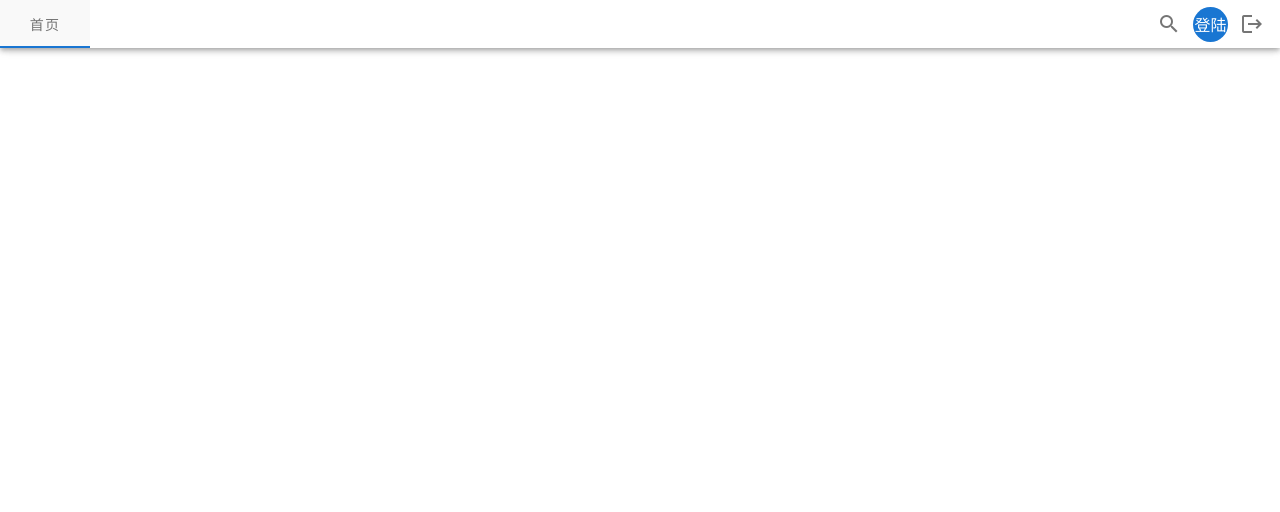
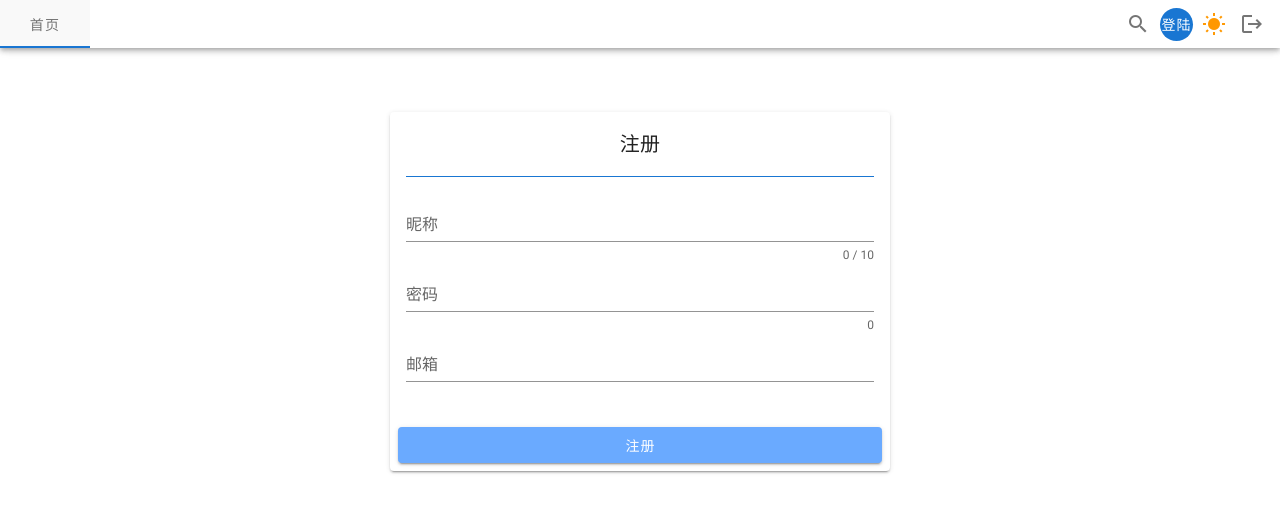
Before and after one commit to zhezhic/blog-frontend, a Vue app: page /register in a window 1280 px wide. Shown: the top 512 px of the page. Built offline with nearby package versions, Linux system fonts and the light colour scheme.

Commit message:
create login and register commponet

```diff
--- a/package.json
+++ b/package.json
@@ -8,6 +8,7 @@
     "lint": "vue-cli-service lint"
   },
   "dependencies": {
+    "axios": "^0.21.1",
     "core-js": "^3.6.5",
     "vue": "^2.6.11",
     "vue-router": "^3.2.0",
--- a/public/index.html
+++ b/public/index.html
@@ -1,5 +1,5 @@
 <!DOCTYPE html>
-<html lang="en">
+<html lang="zh-CN">
   <head>
     <meta charset="utf-8">
     <meta http-equiv="X-UA-Compatible" content="IE=edge">
--- a/src/router/index.js
+++ b/src/router/index.js
@@ -15,6 +15,16 @@ const routes = [
     name: 'Home',
     component: Home
   },
+  {
+    path: '/login',
+    name: 'Login',
+    component: ()=> import('views/user/Login')
+  },
+  {
+    path: '/register',
+    name: 'Register',
+    component: ()=> import('views/user/Register')
+  }
 ]
 
 const router = new VueRouter({
--- a/src/views/Navbar.vue
+++ b/src/views/Navbar.vue
@@ -1,32 +1,52 @@
 <template>
   <nav>
+    <!--    工具栏-->
     <v-toolbar dense>
       <v-app-bar-nav-icon v-if="$vuetify.breakpoint.xs" @click="drawer=!drawer"></v-app-bar-nav-icon>
+      <!--      导航栏-->
       <v-tabs v-show="!$vuetify.breakpoint.xs">
         <v-tab to="/home">
           首页
         </v-tab>
       </v-tabs>
+
       <v-spacer></v-spacer>
-      <v-btn icon>
+      <!--      搜索-->
+      <v-btn icon small>
         <v-icon>mdi-magnify</v-icon>
       </v-btn>
+      <!--      登陆-->
+      <v-btn icon to="/login">
+        <v-avatar class="primary" size="33">
+          <span class="white--text">登陆</span>
+        </v-avatar>
+      </v-btn>
+      <template>
+        <div aria-expanded="true">
 
-      <v-avatar size="35" class="primary" >
-        <span class="white--text">登陆</span>
-      </v-avatar>
-
+        </div>
+      </template>
+      <!--      日月-->
+      <v-btn small text @click="darkSwitch = !darkSwitch" icon>
+        <v-icon v-show="!darkSwitch" color="orange" dense>
+          mdi-white-balance-sunny
+        </v-icon>
+        <v-icon v-show="darkSwitch" dense>
+          mdi-moon-waxing-crescent
+        </v-icon>
+      </v-btn>
+      <!--注销-->
       <v-btn icon>
         <v-icon>mdi-logout</v-icon>
       </v-btn>
     </v-toolbar>
-<!--    移动端导航抽屉-->
+    <!--    移动端导航抽屉-->
     <v-navigation-drawer
         v-if="$vuetify.breakpoint.xs"
         v-model="drawer"
         absolute
+        app
         temporary
-        app
         width="45%"
     >
       <v-list dense nav>
@@ -55,11 +75,16 @@ export default {
     return {
       drawer: false,
       group: null,
+      darkSwitch: false,
+      dialog: false,
     }
   },
   watch: {
     group() {
       this.drawer = false
+    },
+    darkSwitch() {
+      this.$vuetify.theme.dark = this.darkSwitch
     }
   }
 }
--- /dev/null
+++ b/src/views/user/Login.vue
@@ -0,0 +1,101 @@
+<template>
+  <v-card
+      :loading="loading"
+      class="mx-auto my-16"
+      max-width="500"
+  >
+    <template slot="progress">
+      <v-progress-linear
+          color="deep-purple"
+          height="5"
+          indeterminate
+      ></v-progress-linear>
+    </template>
+
+    <v-card-title>
+      <v-spacer></v-spacer>
+      登陆
+      <v-spacer></v-spacer>
+    </v-card-title>
+    <v-divider class="mx-4 primary"></v-divider>
+
+    <v-card-text>
+      <v-form
+          ref="form"
+          v-model="valid"
+      >
+        <v-text-field
+            v-model="userInfo.email"
+            :rules="emailRules"
+            label="邮箱"
+            required
+        ></v-text-field>
+
+        <v-text-field
+            v-model="userInfo.password"
+            :counter="6"
+            :rules="passwordRules"
+            label="密码"
+            required
+        ></v-text-field>
+      </v-form>
+    </v-card-text>
+
+    <v-card-actions>
+      <v-btn
+          :disabled="!valid"
+          class="ml-10"
+          color="primary lighten-2"
+          width="186"
+          @click="login"
+      >
+        登陆
+      </v-btn>
+      <v-spacer></v-spacer>
+      <v-btn
+          class="mr-10"
+          color="grey lighten-2"
+          width="186"
+          to="/register"
+      >
+        注册
+      </v-btn>
+    </v-card-actions>
+  </v-card>
+</template>
+
+<script>
+
+export default {
+  name: "Login",
+  data() {
+    return {
+      userInfo: {
+        email: '',
+        password: '',
+      },
+      loading: false,
+      valid: true,
+      emailRules: [
+        v => !!v || '请输入邮箱',
+        v => /.+@.+\..+/.test(v) || '邮箱不合法',
+      ],
+      passwordRules: [
+        v => !!v || '请输入密码',
+        v => (v && v.length >= 6) || '密码必须大于6位',
+      ],
+    }
+  },
+  methods: {
+    login() {
+      this.loading = true
+      this.valid = false
+      setTimeout(() => (this.loading = false), 2000)
+    },
+  },
+}
+</script>
+
+<style scoped>
+
+</style>
--- /dev/null
+++ b/src/views/user/Register.vue
@@ -0,0 +1,98 @@
+<template>
+  <v-card
+      :loading="loading"
+      class="mx-auto my-16"
+      max-width="500"
+  >
+    <template slot="progress">
+      <v-progress-linear
+          color="deep-purple"
+          height="5"
+          indeterminate
+      ></v-progress-linear>
+    </template>
+
+    <v-card-title>
+      <v-spacer></v-spacer>
+      注册
+      <v-spacer></v-spacer>
+    </v-card-title>
+    <v-divider class="mx-4 primary"></v-divider>
+
+    <v-card-text>
+      <v-form
+          ref="form"
+          v-model="valid"
+      >
+        <v-text-field
+            v-model="userInfo.name"
+            :counter="10"
+            :rules="nameRules"
+            label="昵称"
+            required
+        ></v-text-field>
+        <v-text-field
+            v-model="userInfo.password"
+            :rules="passwordRules"
+            counter
+            label="密码"
+        ></v-text-field>
+        <v-text-field
+            v-model="userInfo.email"
+            :rules="emailRules"
+            label="邮箱"
+            required
+        ></v-text-field>
+      </v-form>
+    </v-card-text>
+
+    <v-card-actions>
+      <v-btn
+          class="mr-10"
+          color="primary lighten-2"
+          width="100%"
+      >
+        注册
+      </v-btn>
+    </v-card-actions>
+  </v-card>
+</template>
+
+<script>
+
+export default {
+  name: "Register",
+  data: () => ({
+    userInfo: {
+      name: '',
+      password: '',
+      email: ''
+    },
+    loading: false,
+    valid: true,
+    nameRules: [
+      v => !!v || '请输入昵称',
+      v => (v && v.length <= 10) || '昵称不能大于10位',
+    ],
+    passwordRules: [
+      v => !!v || '请输入密码',
+      v => /[0-9A-Za-z!@#]{6,}/.test(v) || '密码必须大于6位,不能包含特殊字符',
+    ],
+    emailRules: [
+      v => !!v || '请输入邮箱',
+      v => /.+@.+\..+/.test(v) || '邮箱不合法',
+    ],
+  }),
+
+  methods: {
+    reserve() {
+      this.loading = true
+      setTimeout(() => (this.loading = false), 2000)
+    },
+  },
+}
+</script>
+
+<style scoped>
+
+</style>
--- a/vue.config.js
+++ b/vue.config.js
@@ -1,7 +1,23 @@
+const path = require('path')
+
+function resolve(dir) {
+    return path.join(__dirname, dir)
+}
+
 module.exports = {
-  transpileDependencies: [
-    'vuetify'
-  ],
-  //关闭eslint语法检查
-  lintOnSave:false
+    transpileDependencies: [
+        'vuetify'
+    ],
+    //关闭eslint语法检查
+    lintOnSave: false,
+    chainWebpack: (config) => {
+        config.resolve.alias
+            // .set('路径别名', resolve('vue.config文件的相对路径'))
+            .set('api', resolve('./src/api'))
+            .set('comps', resolve('./src/components'))
+            .set('views', resolve('./src/views'))
+            .set('style', resolve('./src/style'))
+            .set('utils', resolve('./src/utils'))
+            .set('router', resolve('./src/router'))
+    }
 }
```
Also changed, not shown: src/api/register.js (added, +8 -0 lines), src/utils/request.js (added, +82 -0 lines), src/views/Home.vue (+3 -4 lines), 2 other files (tests, documents, lock files or other folders).
